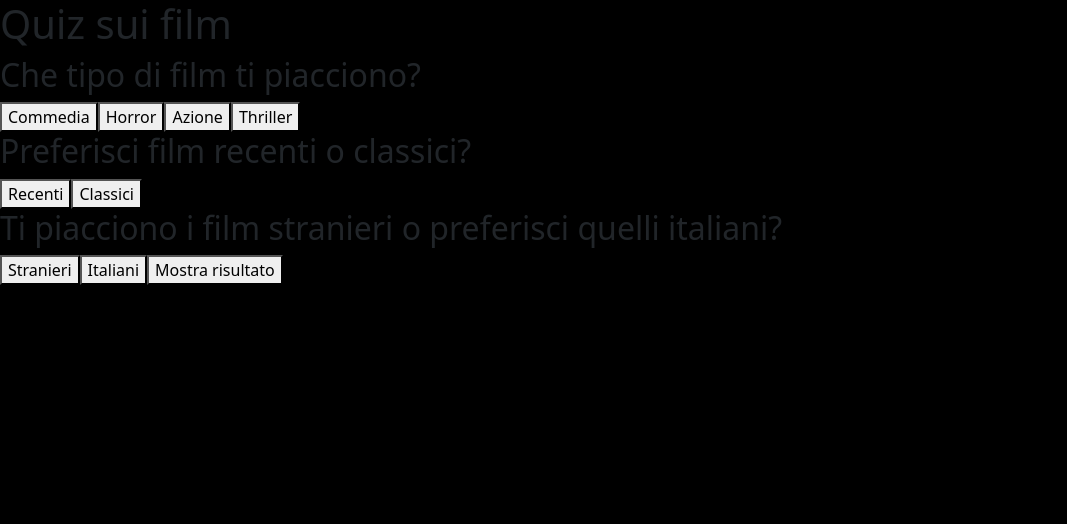
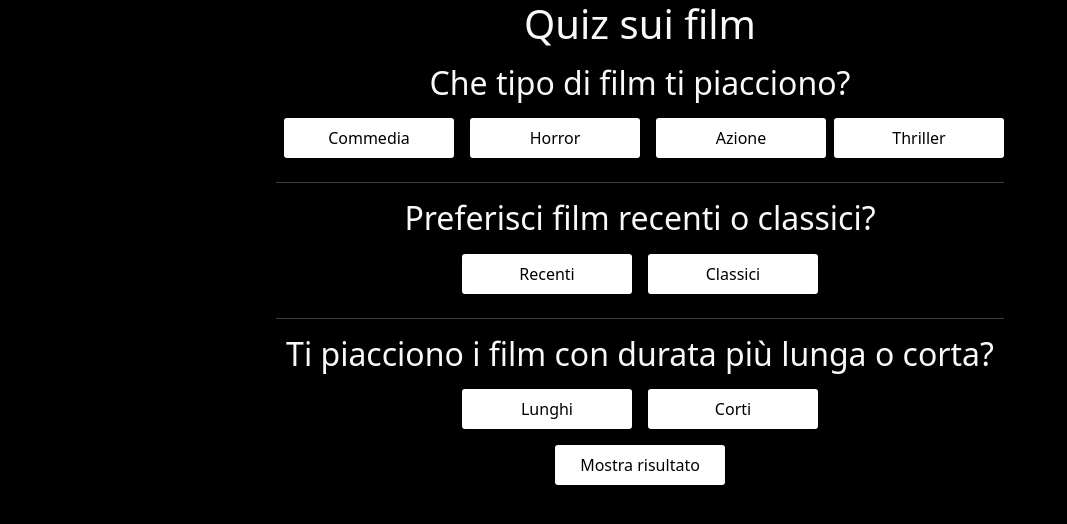
Before and after one commit to davide122/streaming_final_application, a React (Create React App) app: page /quiz in a window 1280 px wide. Shown: the top 524 px of the page, without its empty margins (0-1067 px from the left). Built offline with nearby package versions, Linux system fonts and the light colour scheme.

Commit message:
tutto funziona, ho inziato a lavorare con il quiz

```diff
--- a/src/App.css
+++ b/src/App.css
@@ -75,7 +75,18 @@ margin-left: 20px;
 .Carousel::-webkit-scrollbar {
   display: none;
 }
+.closebutton{
+  color: white !important;
+  fill: white !important;
+  outline-color: white;
 
+  background-color: rgb(0, 0, 0) ;
+}
+.modifyoffcanvas{
+  width: 20% !important;
+  background-color: rgb(0, 0, 0) !important;
+
+}
 .carouselitem{
   margin-right: 20px;
   width: 250px !important;
@@ -83,7 +94,7 @@ margin-left: 20px;
 
 }
 .carouselitem img {
-  border-radius: 7px 7px 7px;
+
   width: 250px !important;
   height: 100% !important;
 }
@@ -198,6 +209,26 @@ align-items: center;
 
   }
 
+  .carouselitem img {
+    border-radius: 7px 7px 7px;
+    width: 200px !important;
+    height: 100% !important;
+    margin-left: 10px;
+  }
+  .video-container video {
+
+    object-fit:fill;
+
+
+  }
+  .video-container {
+    top: 0;
+    width: 100%;
+    height: 50vh !important;
+
+
+  }
+
   .playvideo{
     display: none;
   }
@@ -213,9 +244,10 @@ align-items: center;
     margin-left: 0px;
     }
 
-.details h1 {
+.details .d-flex {
   display: block !important;
 }
+
   .details{
     position: relative;
     top: 42%;
--- a/src/App.js
+++ b/src/App.js
@@ -6,11 +6,12 @@ import LoginPage from './Component/LoginPage';
 import { BrowserRouter, Route, Routes, useNavigate } from 'react-router-dom';
 import RegisterPage from './Component/RegisterPage';
 import MyHomePage from './Component/MyHomePage';
-import { useState } from 'react';
+import { useEffect, useState } from 'react';
 import PageNotFound from './Component/PageNotFound';
 import FilmDetails from './Component/FilmDetails';
 import BackOffice from './Component/BackOffice';
 import Quiz from './Component/Quiz';
+import MoviesFound from './Component/MoviesFound';
 
 
 
@@ -19,10 +20,15 @@ import Quiz from './Component/Quiz';
 function App() {
   const [islogged, setislogged]= useState(false);
 
+  // Funzione per impostare lo stato del login
+
+
+  // Funzione per impostare lo stato del logout
 
   return (
 
 <BrowserRouter>
+
 
 <Routes>
 <Route path='/' element={<LoginPage></LoginPage>}></Route>
@@ -35,6 +41,7 @@ function App() {
 <Route path='details/:id' element={<FilmDetails/>}></Route>
 <Route path='backoffice' element={<BackOffice></BackOffice>}></Route>
 <Route path='/quiz' element={<Quiz></Quiz>}></Route>
+<Route path="/moviesfound" element={<MoviesFound></MoviesFound>}></Route>
 </Routes>
 </BrowserRouter>
   );
--- a/src/Component/FilmDetails.jsx
+++ b/src/Component/FilmDetails.jsx
@@ -24,6 +24,8 @@ const trailerId = trailerLink.slice(start, end);
 
 
 
+
+
     const handlePlayVideo = () => {
         setVideoPlaying(true);
         videoRef.current.play();
@@ -40,11 +42,11 @@ const trailerId = trailerLink.slice(start, end);
 
 
         try {
-            const response = await fetch("http://localhost:8080/api/film/favourites/add", {
+            const response = await fetch(`http://localhost:8080/favorites/film/${filmDetails.id}` , {
               method: "POST",
               headers: {
                 "Content-Type": "application/json",
-                Authorization: `${localStorage.getItem("token")}`,
+                Authorization: `Bearer ${localStorage.getItem("token")}`,
               },
               body: JSON.stringify(filmDetails),
             });
@@ -76,10 +78,15 @@ const trailerId = trailerLink.slice(start, end);
         <div className="col col-12 col-sm-12 col-md-6 col-lg-6 col-xl-6 justify-content-start align-items-center d-flex">
             <div className="w-100 ms-2 details">
                 <div className="png">
-                     <img src={filmDetails?.text_png_url} alt="" className="w-100" />
+                    {filmDetails.text_png_url?( <img src={filmDetails?.text_png_url} alt="" className="w-100" />):(<h1>{filmDetails?.title}</h1>)}
 
                 </div>
-                <h1 className="d-none">{filmDetails?.title}</h1>
+
+                <div className="d-flex d-none">
+                <h1 className="d-flex">{filmDetails?.title}</h1>
+<button className="btn rounded-5 text-dark bg-light ms-3">{filmDetails?.rating}</button>
+                </div>
+
                 <p>{filmDetails?.anno}-{filmDetails?.durata} min</p>
                      <p className="">{filmDetails?.description?.slice(0,120)}...</p>
                 <button className="mybutton me-4 mb-2"> <FaPlay className="me-1"></FaPlay><strong>Riproduci</strong></button>
--- /dev/null
+++ b/src/Component/MoviesFound.jsx
@@ -0,0 +1,8 @@
+const MoviesFound = () =>{
+    return(
+<div className="">
+
+</div>
+    )
+}
+export default MoviesFound;
--- a/src/Component/MyCarousel.jsx
+++ b/src/Component/MyCarousel.jsx
@@ -1,13 +1,15 @@
 import React, { useEffect, useRef, useState } from 'react';
 import { FaAngleLeft, FaAngleRight } from "react-icons/fa6";
 import { useSelector } from 'react-redux';
-import { getUserData, setFilm } from '../Store';
+import { getCategories, getUserData, setCategories, setFilm } from '../Store';
 import { Navigate, useNavigate } from 'react-router-dom';
 import { useDispatch } from "react-redux";
 import Spinner from 'react-bootstrap/Spinner';
 import IntersectionObserverComponent from './IntersectionObserverComponent';
 
 const MyCarousel = () => {
+
+
   const carouselRefs = useRef([]);
 
   const [filter, setfilter] = useState([]);
@@ -16,6 +18,7 @@ const MyCarousel = () => {
   const user = useSelector(getUserData);
   const [allfilm, setAllfilm] = useState([]);
   const [favourites, setFavourites] = useState([]);
+  console.log("favoriti",favourites);
   const [selectedFilm, setSelectedFilm] = useState(null);
   const [loading, setloading]= useState(false)
   const navigation = useNavigate();
@@ -44,6 +47,8 @@ const MyCarousel = () => {
         }, {});
         console.log("guarda qui ",filmsByCategory);
 setfilter(filmsByCategory);
+Dispatch(setCategories(filmsByCategory));
+
 
       } else {
         console.log("Error occurred with the request");
@@ -57,16 +62,16 @@ setfilter(filmsByCategory);
 
   const GetAllFavourites = async () => {
     try {
-      const responsefavourites = await fetch("http://localhost:8080/api/film/favourites/all", {
+      const responsefavourites = await fetch("http://localhost:8080/favorites/film/all", {
         headers: {
           "Content-Type": "application/json",
-          Authorization: `${localStorage.getItem("token")}`,
+          Authorization: `Bearer ${localStorage.getItem("token")}`,
         },
       });
 
       if (responsefavourites.ok) {
         const data = await responsefavourites.json();
-        console.log(data);
+        console.log(" ui",data);
         setFavourites(data); // Assegna i dati a favourites
       } else {
         console.log("Error occurred with the request");
@@ -101,7 +106,8 @@ setfilter(filmsByCategory);
   useEffect(() => {
     GetAllFilms();
     GetAllFavourites();
-  }, []);
+
+  }, [],[favourites]);
 
   const handleFilmClick = (film) => {
     Dispatch(setFilm(film));
@@ -110,7 +116,10 @@ setfilter(filmsByCategory);
   };
   return (
     <>
+
+
       {Object.entries(filter).map(([category, films],index) => (
+
         <div key={category} className='mb-5 '>
             <h4 className='titlecategory'>{category.charAt(0).toUpperCase()+ category.slice(1).toLowerCase()}</h4>
 
@@ -137,9 +146,31 @@ setfilter(filmsByCategory);
           </div>
         </div>
       ))}
+      <h4 className='titlecategory'>i tuoi preferiti</h4>
 
+<div className="d-flex Carousel">
+  <button className="carousel-button carousel-button-left" onClick={() => handleScrollLeft()}>
+    <FaAngleLeft className="text-light iconsize" />
+  </button>
+
+  {favourites?.map((film) => (
+    <div key={film.id} className="carouselitem">
+      <img
+        src={film.movie.poster_url}
+        alt={film.movie.title}
+        width={100}
+        onClick={() => handleFilmClick(film.movie)}
+      />
+    </div>
+  ))}
+
+  <button className="carousel-button carousel-button-right" onClick={() => handleScrollRight()}>
+    <FaAngleRight className="text-light iconsize" />
+  </button>
+</div>
 
     </>
+
   );
 };
 
--- a/src/Component/MyHeroVideo.jsx
+++ b/src/Component/MyHeroVideo.jsx
@@ -29,7 +29,7 @@ const MyHeroVideo = () => {
 
   return (
     <div className="video-container">
-      <video src={`https://drive.google.com/uc?export=download&id=${trailerUrl}`} autoPlay muted loop poster={randomFilm?.poster_url}/>
+      <video src={`https://drive.google.com/uc?export=download&id=${trailerUrl}`}  autoPlay muted loop poster={randomFilm?.poster_url}/>
 
     </div>
   );
--- a/src/Component/MyHomePage.jsx
+++ b/src/Component/MyHomePage.jsx
@@ -10,10 +10,8 @@ const MyHomePage = () =>{
     console.log(user)
     return(
 <div>
-       <MyNav>
 
-       </MyNav>
-
+<MyNav></MyNav>
        <MyHeroVideo></MyHeroVideo>
        <MyCarousel></MyCarousel>
 
--- a/src/Component/MyNav.jsx
+++ b/src/Component/MyNav.jsx
@@ -6,11 +6,69 @@ import Nav from 'react-bootstrap/Nav';
 import Navbar from 'react-bootstrap/Navbar';
 import NavDropdown from 'react-bootstrap/NavDropdown';
 import { BiSearchAlt2 } from "react-icons/bi";
+import Offcanvas from 'react-bootstrap/Offcanvas';
+import ListGroup from 'react-bootstrap/ListGroup';
 
+import { useSelector } from 'react-redux';
+import { getCategories } from '../Store';
+import { useNavigate } from 'react-router-dom';
 const MyNav = () =>{
-    const [VisibleSearch, setVisibleSearch] = useState(false);
+
+
+  const categorie = useSelector(getCategories);
+  const navigation = useNavigate();
+
+  console.log(categorie);
+
+  const [VisibleSearch, setVisibleSearch] = useState(false);
+  const [searchQuery, setSearchQuery] = useState('');
+  const [show, setShow] = useState(false);
+  const [category, setCategory] = useState()
+  console.log("controlla",category);
+  const handleClose = () => setShow(false);
+  const handleShow = () => setShow(true);
+
+  const handleSearch = async (e) => {
+    e.preventDefault();
+    console.log('Ricerca:', searchQuery);
+    try {
+      const response = await fetch(`API_URL?query=${searchQuery}`);
+      const data = await response.json();
+
+      // Eseguire le operazioni necessarie con i dati ricevuti dalla chiamata API
+      console.log('Risultati ricerca:', data);
+    } catch (error) {
+      console.error('Errore durante la ricerca:', error);
+    }
+
+  };
+
+  const handleclickcategory = () =>{
+  setCategory(category)
+  console.log("Ricerca:", category)
+  navigation("/moviesfound")
+  }
+
     return(
       <>
+
+      <Offcanvas show={show} onHide={handleClose} className="modifyoffcanvas">
+        <Offcanvas.Header closeButton className='closebutton'>
+
+        </Offcanvas.Header>
+        <Offcanvas.Body className='text-center me-4'>
+        {Object.entries(categorie).map(([category, films],index) => (
+
+          <div key={category} className='mb-2 mt-5'>
+              <h4 className='titlecategory' onClick={()=>{handleclickcategory()}}>{category.charAt(0).toUpperCase()+ category.slice(1).toLowerCase()}</h4>
+          </div>
+        ))}
+
+
+</Offcanvas.Body>
+      </Offcanvas>
+
+
           <Navbar expand="lg" className="nav d-flex">
       <Container fluid className='mx-2'>
         <Navbar.Brand href="#" className='text-light '>StreamThron</Navbar.Brand>
@@ -22,6 +80,8 @@ const MyNav = () =>{
             navbarScroll
           >
             <Nav.Link href="#action1" className='text-light'>Home</Nav.Link>
+            <Nav.Link href="#action1" className='text-light' onClick={handleShow}>category</Nav.Link>
+
           </Nav>
            {/* Ho creato un controllo sul sullo stato di visiblesearch, fa in modo che quando viene cliccato il pulsante cerca venga fuori il box per la ricerca */}
 
@@ -32,12 +92,14 @@ const MyNav = () =>{
           </BiSearchAlt2>
 
      {
-        VisibleSearch ? (<Form className="d-flex">
+        VisibleSearch ? (<Form onSubmit={handleSearch} className="d-flex">
             <Form.Control
               type="search"
               placeholder="Search"
               className="me-2"
               aria-label="Search"
+              value={searchQuery}
+              onChange={(e) => setSearchQuery(e.target.value)}
 
             />
           </Form>):null
--- a/src/Component/Quiz.jsx
+++ b/src/Component/Quiz.jsx
@@ -1,17 +1,17 @@
 import React, { useState } from "react";
+import { useSelector } from "react-redux";
+import { getFilm } from "../Store";
 
 const Quiz = () => {
   const [risposte, setRisposte] = useState([]);
   const [risultato, setRisultato] = useState("");
-
+  const [filtrato,setfiltrato] = useState([]);
+  const film = useSelector(getFilm);
   const aggiungiRisposta = (risposta, punti) => {
     setRisposte([...risposte, { risposta, punti }]);
   };
 
   const calcolaRisultato = () => {
-    // Calcola il risultato in base alle risposte
-    // Puoi definire le tue logiche per assegnare un risultato in base alle risposte date dall'utente
-
     // Inizializza le variabili per i punti
     let puntiCommedia = 0;
     let puntiHorror = 0;
@@ -19,14 +19,15 @@ const Quiz = () => {
     let puntiThriller = 0;
     let puntiRecenti = 0;
     let puntiClassici = 0;
-    let puntiStranieri = 0;
-    let puntiItaliani = 0;
+    let puntiLunghi = 0;
+    let puntiCorti = 0;
+
 
     // Calcola i punti per ogni risposta
     risposte.forEach((risposta) => {
-      const { punti } = risposta;
+      const { risposta: categoria, punti } = risposta;
 
-      switch (risposta.risposta) {
+      switch (categoria) {
         case "commedia":
           puntiCommedia += punti;
           break;
@@ -45,66 +46,147 @@ const Quiz = () => {
         case "classici":
           puntiClassici += punti;
           break;
-        case "stranieri":
-          puntiStranieri += punti;
+        case "lunghi":
+          puntiLunghi += punti;
           break;
-        case "italiani":
-          puntiItaliani += punti;
+        case "corti":
+          puntiCorti += punti;
           break;
         default:
           break;
       }
     });
 
-    // Determina il risultato in base ai punti
     let risultato = "Risultato generico";
+    console.log(puntiAzione, puntiHorror, puntiClassici,puntiAzione, puntiLunghi, puntiRecenti);
+    // Logica per il calcolo del risultato in base alle risposte
 
-    if (puntiCommedia > puntiHorror && puntiCommedia > puntiAzione && puntiCommedia > puntiThriller) {
-      risultato = "Ti piacciono i film di commedia!";
-    } else if (puntiHorror > puntiCommedia && puntiHorror > puntiAzione && puntiHorror > puntiThriller) {
-      risultato = "Ti piacciono i film horror!";
-    } else if (puntiAzione > puntiCommedia && puntiAzione > puntiHorror && puntiAzione > puntiThriller) {
-      risultato = "Ti piacciono i film d'azione!";
-    } else if (puntiThriller > puntiCommedia && puntiThriller > puntiHorror && puntiThriller > puntiAzione) {
-      risultato = "Ti piacciono i film thriller!";
-    } else if (puntiRecenti > puntiClassici) {
-      risultato = "Preferisci i film recenti!";
-    } else if (puntiClassici > puntiRecenti) {
-      risultato = "Preferisci i film classici!";
-    } else if (puntiStranieri > puntiItaliani) {
-      risultato = "Ti piacciono i film stranieri!";
-    } else if (puntiItaliani > puntiStranieri) {
-      risultato = "Ti piacciono i film italiani!";
+    if (
+      puntiRecenti > puntiClassici &&
+      puntiCommedia > puntiHorror &&
+      puntiCommedia > puntiAzione &&
+      puntiCommedia > puntiThriller
+    ) {
+      risultato = "Ti piacciono i film di commedia recenti!";
+    } else if (
+      puntiClassici > puntiRecenti &&
+      puntiCommedia > puntiHorror &&
+      puntiCommedia > puntiAzione &&
+      puntiCommedia > puntiThriller
+    ) {
+      risultato = "Ti piacciono i film di commedia classici!";
+    } else if (
+      puntiRecenti > puntiClassici &&
+      puntiHorror > puntiCommedia &&
+      puntiHorror > puntiAzione &&
+      puntiHorror > puntiThriller
+    ) {
+      risultato = "Ti piacciono i film di Horror recenti!";
+    } else if (
+      puntiRecenti > puntiClassici &&
+      puntiAzione > puntiCommedia &&
+      puntiAzione > puntiHorror &&
+      puntiAzione > puntiThriller
+    ) {
+      risultato = "Ti piacciono i film di Azione recenti!";
+    } else if (
+      puntiRecenti > puntiClassici &&
+      puntiThriller > puntiCommedia &&
+      puntiThriller > puntiHorror &&
+      puntiThriller > puntiAzione
+    ) {
+      risultato = "Ti piacciono i film di Thriller recenti!";
+    } else if (
+      puntiClassici > puntiRecenti &&
+      puntiClassici > puntiCommedia &&
+      puntiClassici > puntiHorror &&
+      puntiClassici > puntiAzione &&
+      puntiClassici > puntiThriller
+    ) {
+      risultato = "Ti piacciono i film classici!";
+    } else if (puntiLunghi > puntiCorti) {
+      risultato = "Preferisci i film con durata più lunga!";
+    } else if (puntiCorti > puntiLunghi) {
+      risultato = "Preferisci i film con durata più corta!";
     }
 
     setRisultato(risultato);
+
+    const filmFiltrati = film.filter((film) => {
+      if (risultato.includes("commedia")) {
+        return film.generi.includes("COMEDY");
+      } else if (risultato.includes("horror")) {
+        return film.generi.includes("HORROR");
+      } else if (risultato.includes("azione")) {
+        return film.generi.includes("ACTION");
+      } else if (risultato.includes("thriller")) {
+        return film.generi.includes("THRILLER");
+      } else if (risultato.includes("classici")) {
+        return film.anno < 2000;
+      } else if (risultato.includes("recenti")) {
+        return film.anno >= 2000;
+      } else if (risultato.includes("lunghi")) {
+        return film.durata > 120;
+      } else if (risultato.includes("corti")) {
+        return film.durata <= 120;
+      }
+      return true; // Restituisce tutti i film se non ci sono criteri di filtro specifici
+    });
+
+    console.log(filmFiltrati);
+setfiltrato(filmFiltrati);
+    setRisultato(risultato);
   };
 
+
   return (
-    <div>
+
+    <div className="d-flex justify-content-center align-items-center flex-column text-center text-light">
       <h1>Quiz sui film</h1>
 
       {risultato ? (
-        <div>
-          <h2>Risultato: {risultato}</h2>
-        </div>
+         <div>
+         <h2>Risultato: {risultato}</h2>
+         <h3>Film corrispondenti:</h3>
+         <div className="film-list">
+           {filtrato?.map((film) => (
+             <div key={film.id} className="film-item">
+               <img src={film.poster_url} alt={film.title} />
+               <h4>{film.title}</h4>
+               <p>{film.description}</p>
+               {/* Altri dettagli del film */}
+             </div>
+           ))}
+         </div>
+       </div>
       ) : (
         <div>
+
+          <div className="my-2">
           <h2>Che tipo di film ti piacciono?</h2>
-          <button onClick={() => aggiungiRisposta("commedia", 1)}>Commedia</button>
-          <button onClick={() => aggiungiRisposta("horror", 1)}>Horror</button>
-          <button onClick={() => aggiungiRisposta("azione", 1)}>Azione</button>
-          <button onClick={() => aggiungiRisposta("thriller", 1)}>Thriller</button>
+          <button className="mybutton mx-2 my-2" onClick={() => aggiungiRisposta("commedia", 1) }>Commedia</button>
+          <button className="mybutton mx-2 my-2" onClick={() => aggiungiRisposta("horror", 1)}>Horror</button>
+          <button className="mybutton mx-2 my-2" onClick={() => aggiungiRisposta("azione", 1)}>Azione</button>
+          <button className="mybutton my-2" onClick={() => aggiungiRisposta("thriller", 1)}>Thriller</button>
+          </div>
+          <hr />
+<div className="my-2">
 
           <h2>Preferisci film recenti o classici?</h2>
-          <button onClick={() => aggiungiRisposta("recenti", 1)}>Recenti</button>
-          <button onClick={() => aggiungiRisposta("classici", 1)}>Classici</button>
+          <button className="mybutton mx-2 my-2" onClick={() => aggiungiRisposta("recenti", 1)}>Recenti</button>
+          <button className="mybutton mx-2 my-2"onClick={() => aggiungiRisposta("classici", 1)}>Classici</button>
 
-          <h2>Ti piacciono i film stranieri o preferisci quelli italiani?</h2>
-          <button onClick={() => aggiungiRisposta("stranieri", 1)}>Stranieri</button>
-          <button onClick={() => aggiungiRisposta("italiani", 1)}>Italiani</button>
+</div>
+<hr />
+<div>
+          <h2>Ti piacciono i film con durata più lunga o corta?</h2>
+          <button className="mybutton mx-2 my-2" onClick={() => aggiungiRisposta("lunghi", 1)}>Lunghi</button>
+          <button className="mybutton mx-2 my-2" onClick={() => aggiungiRisposta("corti", 1)}>Corti</button>
 
-          <button onClick={calcolaRisultato}>Mostra risultato</button>
+</div>
+
+          <button className="mybutton mx-2 my-2" onClick={calcolaRisultato}>Mostra risultato</button>
+
         </div>
       )}
     </div>
--- a/src/Store/index.js
+++ b/src/Store/index.js
@@ -30,9 +30,23 @@ const filmSlice = createSlice({
 export const { setFilm } = filmSlice.actions;
 export const getFilm = (state) => state.film;
 
+const categorySlice = createSlice({
+  name: 'category',
+  initialState: [],
+  reducers: {
+    setCategories: (state, action) => {
+      return action.payload;
+    }
+  }
+});
+
+export const { setCategories } = categorySlice.actions;
+export const getCategories = (state) => state.category;
+
 export const store = configureStore({
   reducer: {
     user: userslice.reducer,
-    film: filmSlice.reducer
+    film: filmSlice.reducer,
+    category: categorySlice.reducer
   }
 });
```
